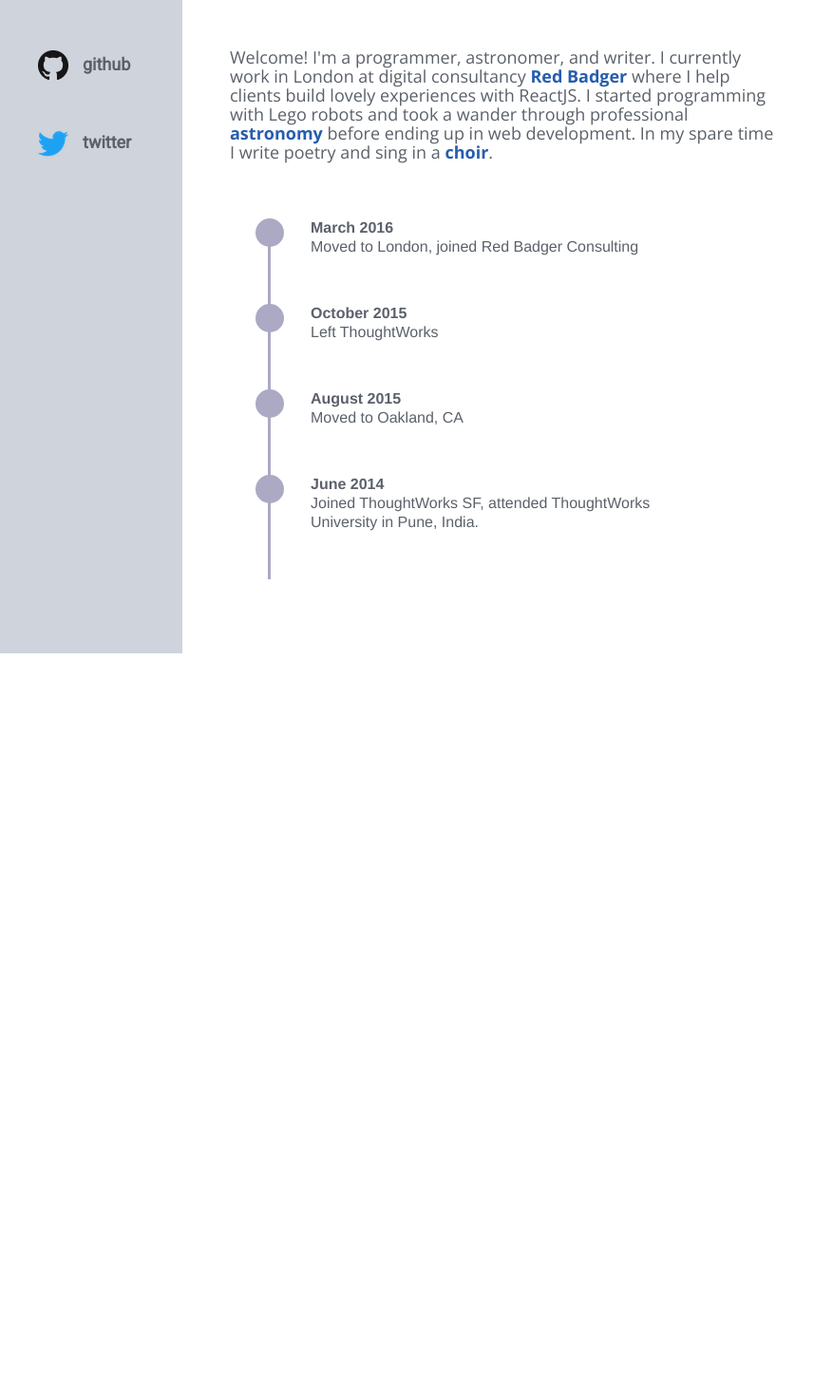
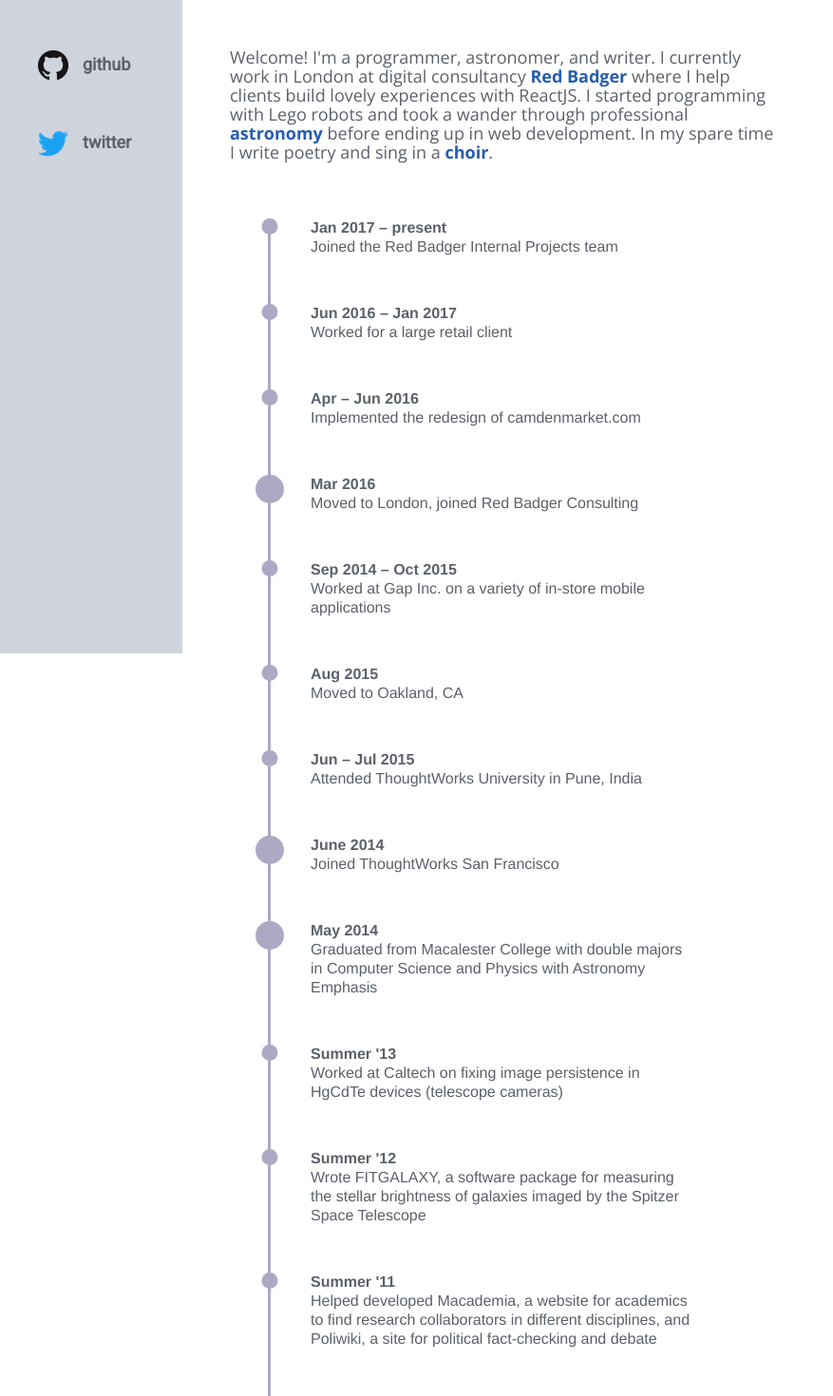
Before and after one commit to mveritym/super-duper-guacamole, a Vue app: page / in a window 1280 px wide. Shown: the part 112-1582 px from the top of the page at 95% size, without its empty margins (0-877 px from the left). Before the commit the page ends 885 px from the top, so only its background shows below. Built offline with nearby package versions, Linux system fonts and the light colour scheme.

Commit message:
Added to the timeline

```diff
--- a/src/components/Timeline.vue
+++ b/src/components/Timeline.vue
@@ -1,28 +1,93 @@
 <template>
   <div class="timeline">
     <ul>
-      <li>
+      <li style="display:none;">
         <div>
-          <time>March 2016</time>
-          <p>Moved to London, joined Red Badger Consulting</p>
+          <time>May 2017</time>
+          <p>Left Red Badger, joined USwitch</p>
+        </div>
+      </li>
+      <li class="minor">
+        <div>
+          <time>Jan 2017 – present</time>
+          <p>Joined the Red Badger Internal Projects team</p>
+        </div>
+      </li>
+      <li class="minor">
+        <div>
+          <time>Jun 2016 – Jan 2017</time>
+          <p>Worked for a large retail client</p>
+        </div>
+      </li>
+      <li class="minor">
+        <div>
+          <time>Apr – Jun 2016</time>
+          <p>Implemented the redesign of camdenmarket.com</p>
         </div>
       </li>
       <li>
         <div>
-          <time>October 2015</time>
-          <p>Left ThoughtWorks</p>
+          <time>Mar 2016</time>
+          <p>Moved to London, joined Red Badger Consulting</p>
         </div>
       </li>
-      <li>
+      <li class="minor">
         <div>
-          <time>August 2015</time>
+          <time>Sep 2014 – Oct 2015</time>
+          <p>Worked at Gap Inc. on a variety of in-store mobile applications</p>
+        </div>
+      </li>
+      <li class="minor">
+        <div>
+          <time>Aug 2015</time>
           <p>Moved to Oakland, CA</p>
+        </div>
+      </li>
+      <li class="minor">
+        <div>
+          <time>Jun – Jul 2015</time>
+          <p>Attended ThoughtWorks University in Pune, India</p>
         </div>
       </li>
       <li>
         <div>
           <time>June 2014</time>
-          <p>Joined ThoughtWorks SF, attended ThoughtWorks University in Pune, India.</p>
+          <p>Joined ThoughtWorks San Francisco</p>
+        </div>
+      </li>
+      <li>
+        <div>
+          <time>May 2014</time>
+          <p>
+            Graduated from Macalester College with double majors in Computer Science and Physics
+            with Astronomy Emphasis
+          </p>
+        </div>
+      </li>
+      <li class="minor">
+        <div>
+          <time>Summer '13</time>
+          <p>
+            Worked at Caltech on fixing image persistence in HgCdTe devices (telescope cameras)
+          </p>
+        </div>
+      </li>
+      <li class="minor">
+        <div>
+          <time>Summer '12</time>
+          <p>
+            Wrote FITGALAXY, a software package for measuring the stellar brightness of galaxies
+            imaged by the Spitzer Space Telescope
+          </p>
+        </div>
+      </li>
+      <li class="minor">
+        <div>
+          <time>Summer '11</time>
+          <p>
+            Helped developed Macademia, a website for academics to find research collaborators
+            in different disciplines, and Poliwiki, a site for political fact-checking and debate
+          </p>
         </div>
       </li>
     </ul>
@@ -71,6 +136,11 @@
     background: inherit;
   }
 
+  .timeline ul li.minor::after {
+    width: 17px;
+    height: 17px;
+  }
+
   .timeline ul li div {
     position: relative;
     top: 0;
```
